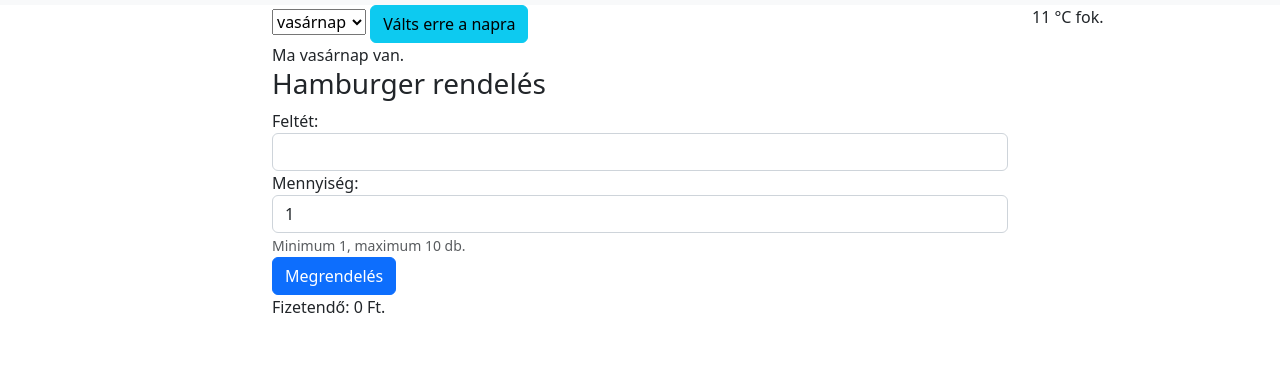
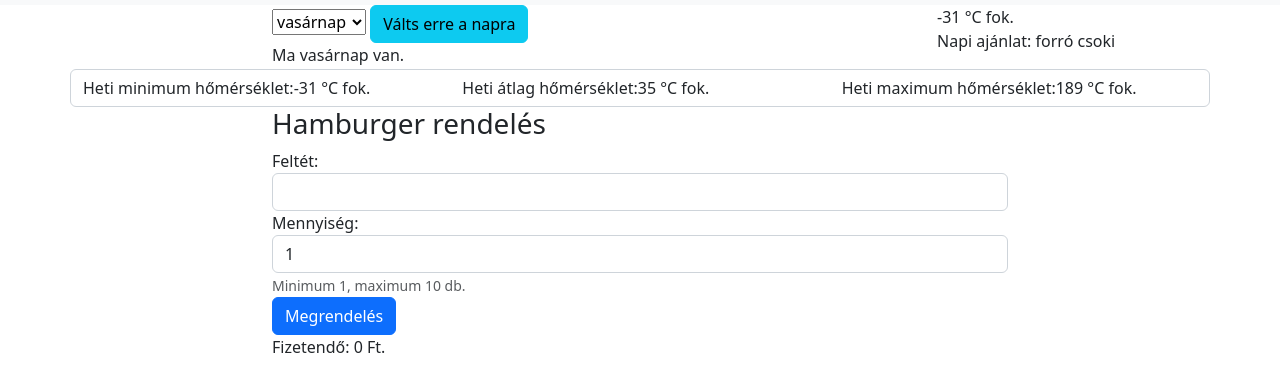
Before and after one commit to infomokus/infomokus.github.io, a website: page bs.html in a window 1280 px wide. Shown: the part 51-442 px from the top of the page. Drawn offline with Linux system fonts and the light colour scheme.

Commit message:
7/2 időjárásnak megfelelő ajánlatok

```diff
--- a/bs.html
+++ b/bs.html
@@ -48,21 +48,39 @@
   <div class="container">
     <div class="row">
       <div class="col-2"></div>
-      <div class="col-8">
+      <div class="col-7 ">
         <div>
           <select id="daycombo"></select>
-          <button type="button" class="btn btn-info" onclick="szamol()">Válts erre a napra </button>
+          <button type="button" class="btn btn-info" onclick="btnSzamol()">Válts erre a napra </button>
         </div>
         <div> Ma <span id="mainap">
           </span> van.</div>
       </div>
-      <div class="col-2">
+      <div class="col-3">
         <span id="homerseklet">
         </span> &deg;C fok.
+        <p>
+
+          Napi ajánlat: <span id="showAjanlat"></span>
+        </p>
       </div>
     </div>
   </div>
 
+  <div class="container form-control bordered">
+    <div class="row">
+      <div class="col-4">
+        Heti minimum hőmérséklet:<span id="minimumHomerseklet"></span> &deg;C fok.
+      </div>
+      <div class="col-4">
+        Heti átlag hőmérséklet:<span id="atlagHomerseklet"></span> &deg;C fok.
+      </div>
+      <div class="col-4">
+        Heti maximum hőmérséklet:<span id="maximumHomerseklet"></span> &deg;C fok.
+      </div>
+    </div>
+  </div>
+  </div>
   <div class="container">
     <div class="row">
       <div class="col-2"></div>
--- a/js/main.js
+++ b/js/main.js
@@ -27,18 +27,15 @@ function showSumPrice(price = 1000, amountNumber = 1) {
 }
 
 
-function betoltes() {
-    document.querySelector("span#mainap").innerHTML = nap;
-}
 
- let napok = [
-    [id="0", value="vasárnap"],
-    [id="1", value="hétfő"],
-    [id="2", value="kedd"],
-    [id="3", value="szerda"],
-    [id="4", value="csütörtök"],
-    [id="5", value="péntek"],
-    [id="6", value="szombat"],
+let napok = [
+    [id = "0", value = "vasárnap"],
+    [id = "1", value = "hétfő"],
+    [id = "2", value = "kedd"],
+    [id = "3", value = "szerda"],
+    [id = "4", value = "csütörtök"],
+    [id = "5", value = "péntek"],
+    [id = "6", value = "szombat"],
 ];
 
 
@@ -51,10 +48,64 @@ for (let i = 0; i < napok.length; i++) {
 let d = new Date();
 let nap = napok[d.getDay()][1];
 let hanyadiknap = napok[d.getDay()];
-let homersekletek = [11, 13, 15, 17, 19, 21, 23];
+let homersekletek = [-31, 13, -15, 17, 189, 21, 50];
+let homerseklet = 0;
 
 document.querySelector('span#homerseklet').innerHTML = homersekletek[d.getDay()];
 
-function szamol(){
-document.querySelector('span#homerseklet').innerHTML = homersekletek[selectBox.value];
+function btnSzamol() {
+    document.querySelector('span#homerseklet').innerHTML = homersekletek[selectBox.value];
+    homerseklet = homersekletek[selectBox.value];
+    document.querySelector("span#showAjanlat").innerHTML = ajanlatMeghatarozasa(homerseklet);
 };
+
+function betoltes() {
+    document.querySelector("span#mainap").innerHTML = nap;
+    homerseklet = homersekletek[selectBox.value];
+    document.querySelector("span#showAjanlat").innerHTML = ajanlatMeghatarozasa(homerseklet);
+    document.querySelector("span#minimumHomerseklet").innerHTML = minimumMeghatarozasa();
+    document.querySelector("span#atlagHomerseklet").innerHTML = atlagMeghatarozasa();
+    document.querySelector("span#maximumHomerseklet").innerHTML = maximumMeghatarozasa();
+}
+
+let homersekletekFelsoHatara = [0, 15, 20, 25, 1000];
+let ajanlatok = [
+    "forró csoki",
+    "meleg tea",
+    "finom süti",
+    "fagyi",
+    "jéghideg limonádé"
+];
+
+function ajanlatMeghatarozasa(homerseklet) {
+    for (let i = 0; i < homersekletekFelsoHatara.length; i++) {
+        if (homerseklet < homersekletekFelsoHatara[i]) {
+            return ajanlatok[i];
+        }
+    }
+}
+
+function minimumMeghatarozasa() {
+    let szelsoertek = homersekletek.length > 0 ? homersekletek[0] : 0;
+    for (let i = 0; i < homersekletek.length; i++) {
+        szelsoertek = szelsoertek > homersekletek[i] ? homersekletek[i] : szelsoertek;
+    }
+    return szelsoertek;
+}
+
+function maximumMeghatarozasa() {
+    let szelsoertek = homersekletek.length > 0 ? homersekletek[0] : 0;
+    for (let i = 0; i < homersekletek.length; i++) {
+        szelsoertek = szelsoertek < homersekletek[i] ? homersekletek[i] : szelsoertek;
+    }
+    return szelsoertek;
+}
+
+function atlagMeghatarozasa() {
+    let akkumulator = 0;
+    for (let i = 0; i < homersekletek.length; i++) {
+        akkumulator += homersekletek[i];
+    }
+    console.log(akkumulator)
+    return homersekletek.length > 0 ? (akkumulator / homersekletek.length).toFixed(0) : 0;
+}
```
